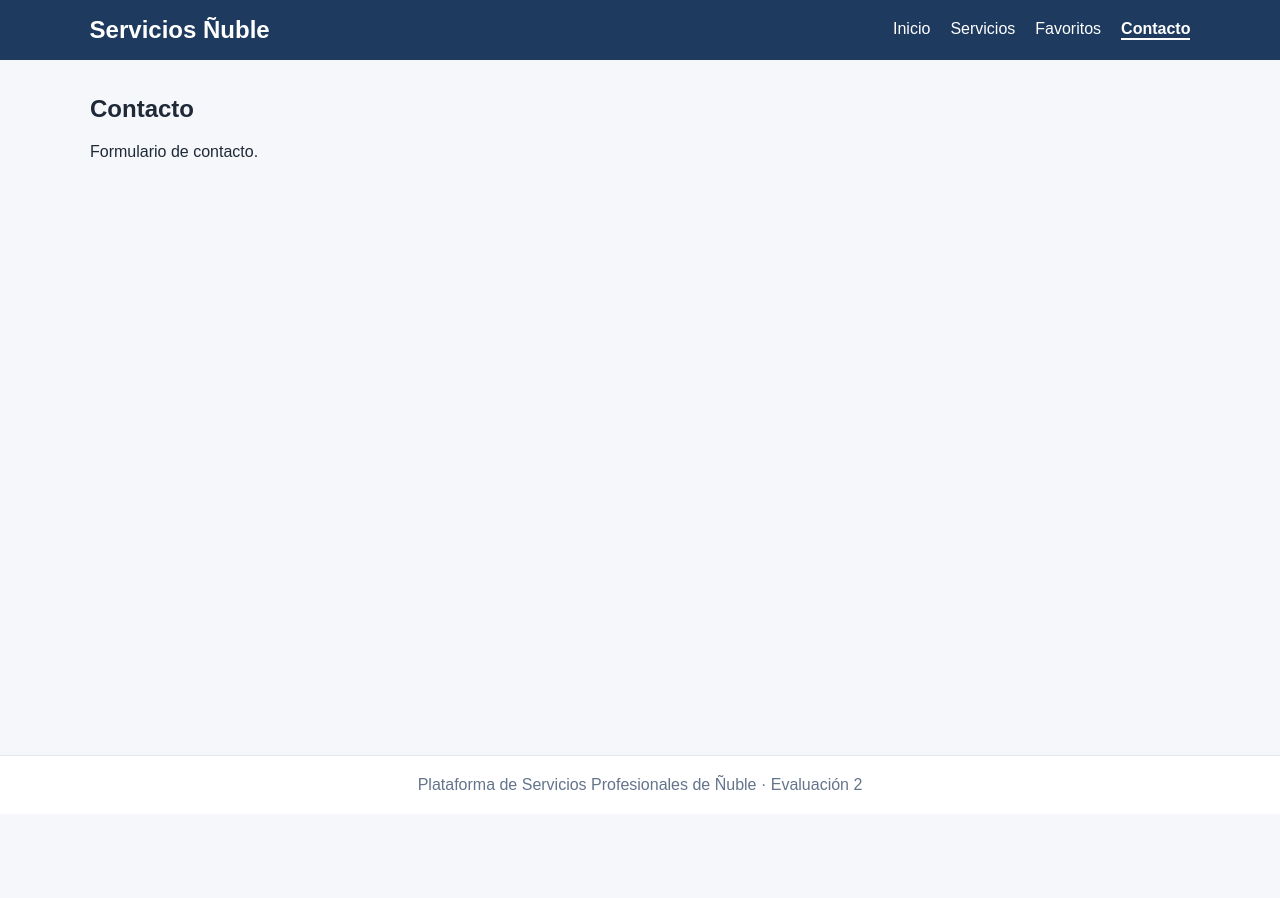
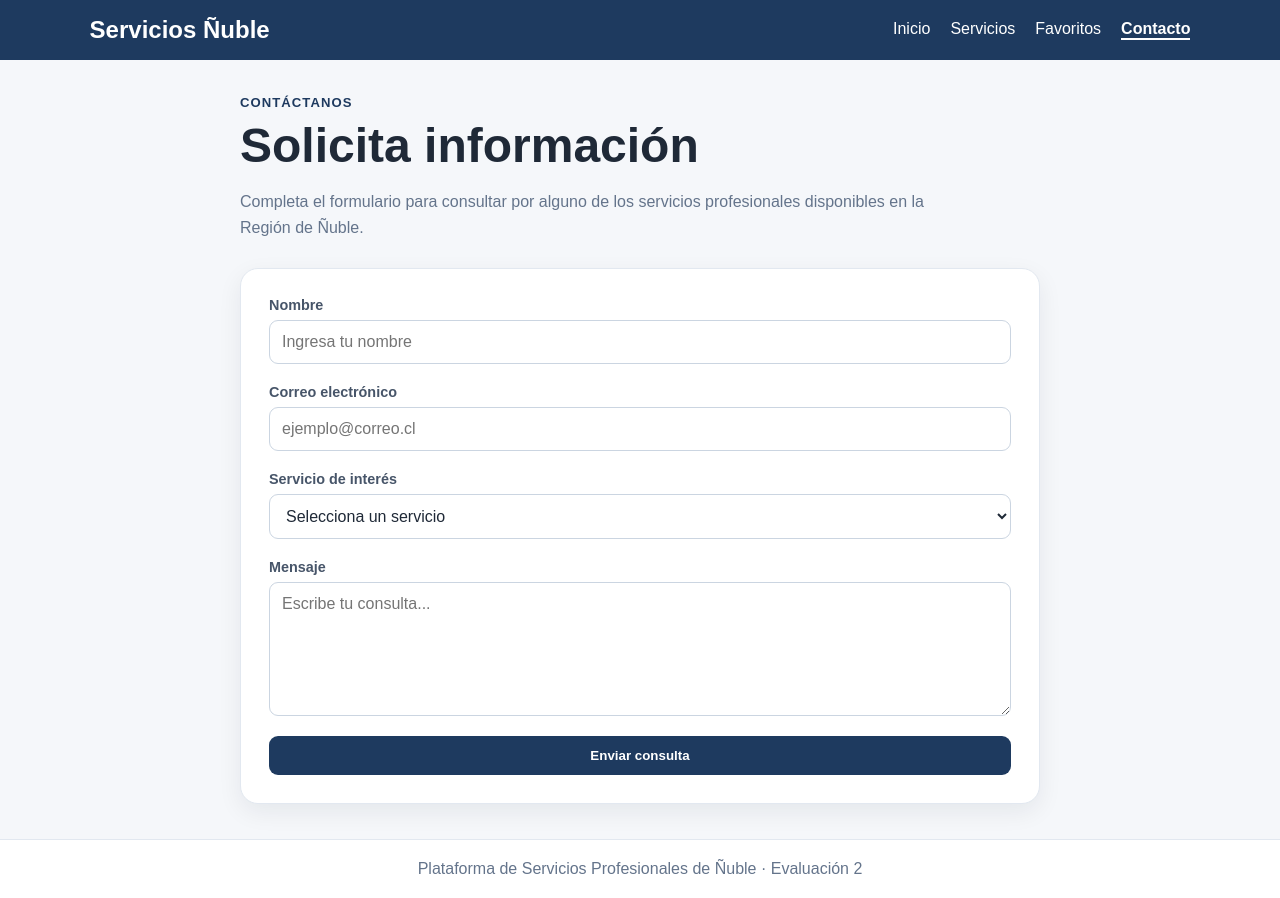
Before and after one commit to katherinesanhueza-lgtm/actividad-vue, a Vue app in the folder evaluacion2-servicios-nuble/: page /contacto in a window 1280 px wide. Before the commit the page ends 814 px from the top, so only its background shows below. Built offline with nearby package versions, Linux system fonts and the light colour scheme.

Commit message:
Evaluacion 2 - Formulario y validaciones

```diff
--- a/evaluacion2-servicios-nuble/src/views/ContactoView.vue
+++ b/evaluacion2-servicios-nuble/src/views/ContactoView.vue
@@ -1,6 +1,279 @@
+<script setup>
+import { ref } from 'vue'
+
+const nombre = ref('')
+const correo = ref('')
+const servicio = ref('')
+const mensaje = ref('')
+
+const error = ref('')
+const enviado = ref(false)
+
+function enviarFormulario() {
+  error.value = ''
+  enviado.value = false
+
+  if (
+    !nombre.value.trim() ||
+    !correo.value.trim() ||
+    !servicio.value ||
+    !mensaje.value.trim()
+  ) {
+    error.value = 'Por favor, completa todos los campos del formulario.'
+    return
+  }
+
+  if (!correo.value.includes('@')) {
+    error.value = 'Ingresa un correo electrónico válido.'
+    return
+  }
+
+  enviado.value = true
+
+  nombre.value = ''
+  correo.value = ''
+  servicio.value = ''
+  mensaje.value = ''
+}
+</script>
+
 <template>
-  <section>
-    <h1>Contacto</h1>
-    <p>Formulario de contacto.</p>
+  <section class="contacto-page">
+
+    <div class="encabezado">
+      <p class="etiqueta">
+        Contáctanos
+      </p>
+
+      <h1>
+        Solicita información
+      </h1>
+
+      <p>
+        Completa el formulario para consultar por alguno de los
+        servicios profesionales disponibles en la Región de Ñuble.
+      </p>
+    </div>
+
+    <form
+      class="formulario"
+      @submit.prevent="enviarFormulario"
+    >
+
+      <div class="campo">
+        <label for="nombre">
+          Nombre
+        </label>
+
+        <input
+          id="nombre"
+          v-model="nombre"
+          type="text"
+          placeholder="Ingresa tu nombre"
+        />
+      </div>
+
+      <div class="campo">
+        <label for="correo">
+          Correo electrónico
+        </label>
+
+        <input
+          id="correo"
+          v-model="correo"
+          type="email"
+          placeholder="ejemplo@correo.cl"
+        />
+      </div>
+
+      <div class="campo">
+        <label for="servicio">
+          Servicio de interés
+        </label>
+
+        <select
+          id="servicio"
+          v-model="servicio"
+        >
+          <option value="">
+            Selecciona un servicio
+          </option>
+
+          <option value="Desarrollo de sitios web">
+            Desarrollo de sitios web
+          </option>
+
+          <option value="Asesoría contable">
+            Asesoría contable
+          </option>
+
+          <option value="Diseño gráfico">
+            Diseño gráfico
+          </option>
+
+          <option value="Fotografía profesional">
+            Fotografía profesional
+          </option>
+
+          <option value="Asesoría nutricional">
+            Asesoría nutricional
+          </option>
+
+          <option value="Clases particulares de matemáticas">
+            Clases particulares de matemáticas
+          </option>
+        </select>
+      </div>
+
+      <div class="campo">
+        <label for="mensaje">
+          Mensaje
+        </label>
+
+        <textarea
+          id="mensaje"
+          v-model="mensaje"
+          rows="6"
+          placeholder="Escribe tu consulta..."
+        ></textarea>
+      </div>
+
+      <!-- MENSAJE DE ERROR -->
+      <div
+        v-if="error"
+        class="mensaje mensaje-error"
+      >
+        {{ error }}
+      </div>
+
+      <!-- MENSAJE DE ÉXITO -->
+      <div
+        v-if="enviado"
+        class="mensaje mensaje-exito"
+      >
+        ¡Formulario enviado correctamente!
+      </div>
+
+      <button
+        type="submit"
+        class="boton-enviar"
+      >
+        Enviar consulta
+      </button>
+
+    </form>
+
   </section>
 </template>
+
+<style scoped>
+.contacto-page {
+  max-width: 800px;
+}
+
+.encabezado {
+  margin-bottom: 28px;
+}
+
+.etiqueta {
+  margin: 0 0 8px;
+  color: #1e3a5f;
+  font-size: 0.82rem;
+  font-weight: 800;
+  text-transform: uppercase;
+  letter-spacing: 0.08em;
+}
+
+.encabezado h1 {
+  margin: 0 0 10px;
+  font-size: clamp(2rem, 5vw, 3rem);
+}
+
+.encabezado > p:last-child {
+  max-width: 700px;
+  color: #64748b;
+  line-height: 1.6;
+}
+
+.formulario {
+  display: grid;
+  gap: 20px;
+  padding: 28px;
+  border: 1px solid #e2e8f0;
+  border-radius: 18px;
+  background: white;
+  box-shadow: 0 8px 25px rgba(15, 23, 42, 0.07);
+}
+
+.campo {
+  display: grid;
+  gap: 7px;
+}
+
+.campo label {
+  color: #475569;
+  font-size: 0.9rem;
+  font-weight: 700;
+}
+
+.campo input,
+.campo select,
+.campo textarea {
+  width: 100%;
+  padding: 12px;
+  border: 1px solid #cbd5e1;
+  border-radius: 9px;
+  background: white;
+  color: #1f2937;
+  font: inherit;
+}
+
+.campo textarea {
+  resize: vertical;
+}
+
+.campo input:focus,
+.campo select:focus,
+.campo textarea:focus {
+  outline: 2px solid #93c5fd;
+  border-color: #1e3a5f;
+}
+
+.mensaje {
+  padding: 13px 15px;
+  border-radius: 9px;
+  font-weight: 600;
+}
+
+.mensaje-error {
+  border: 1px solid #fecaca;
+  background: #fef2f2;
+  color: #b91c1c;
+}
+
+.mensaje-exito {
+  border: 1px solid #bbf7d0;
+  background: #f0fdf4;
+  color: #15803d;
+}
+
+.boton-enviar {
+  padding: 12px 18px;
+  border: 0;
+  border-radius: 9px;
+  background: #1e3a5f;
+  color: white;
+  font-weight: 700;
+  cursor: pointer;
+}
+
+.boton-enviar:hover {
+  background: #2b527d;
+}
+
+@media (max-width: 600px) {
+  .formulario {
+    padding: 20px;
+  }
+}
+</style>
```
